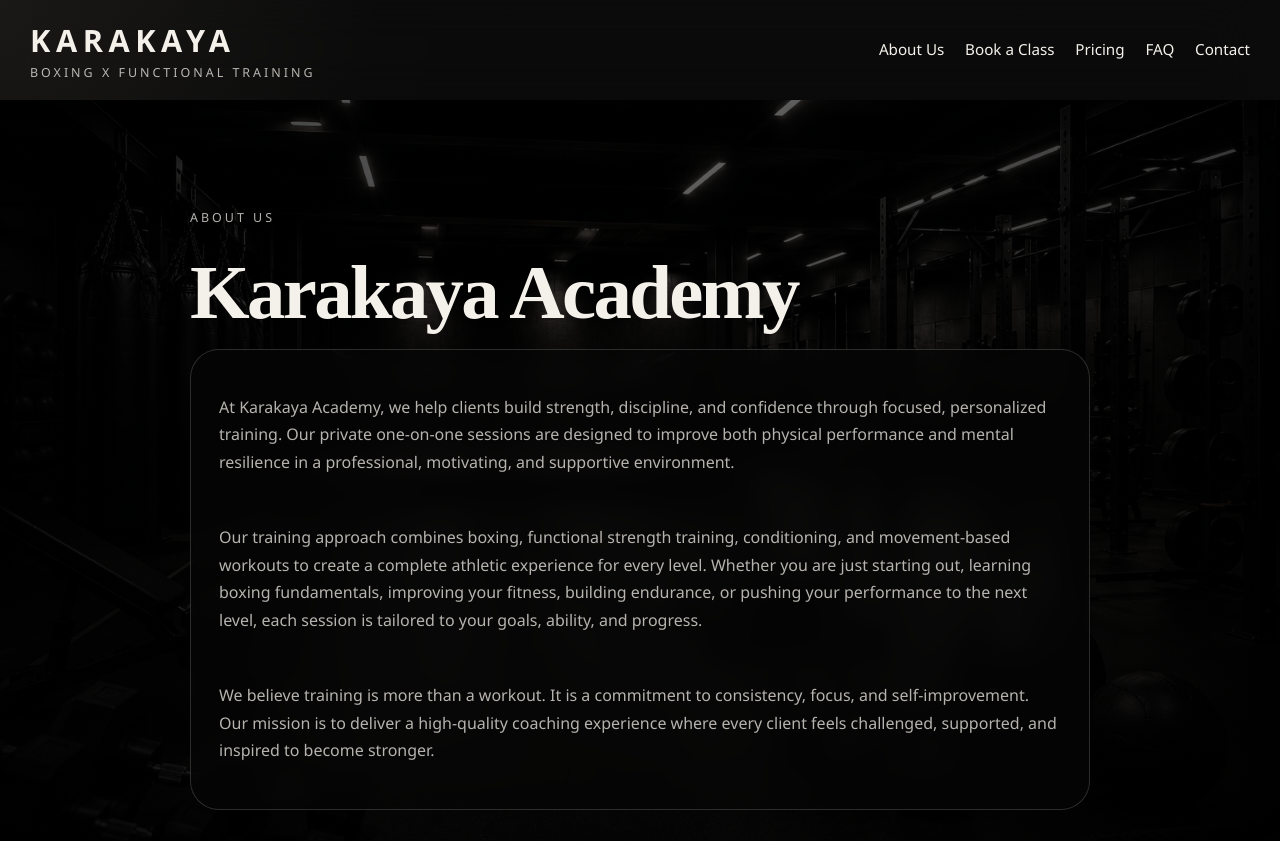
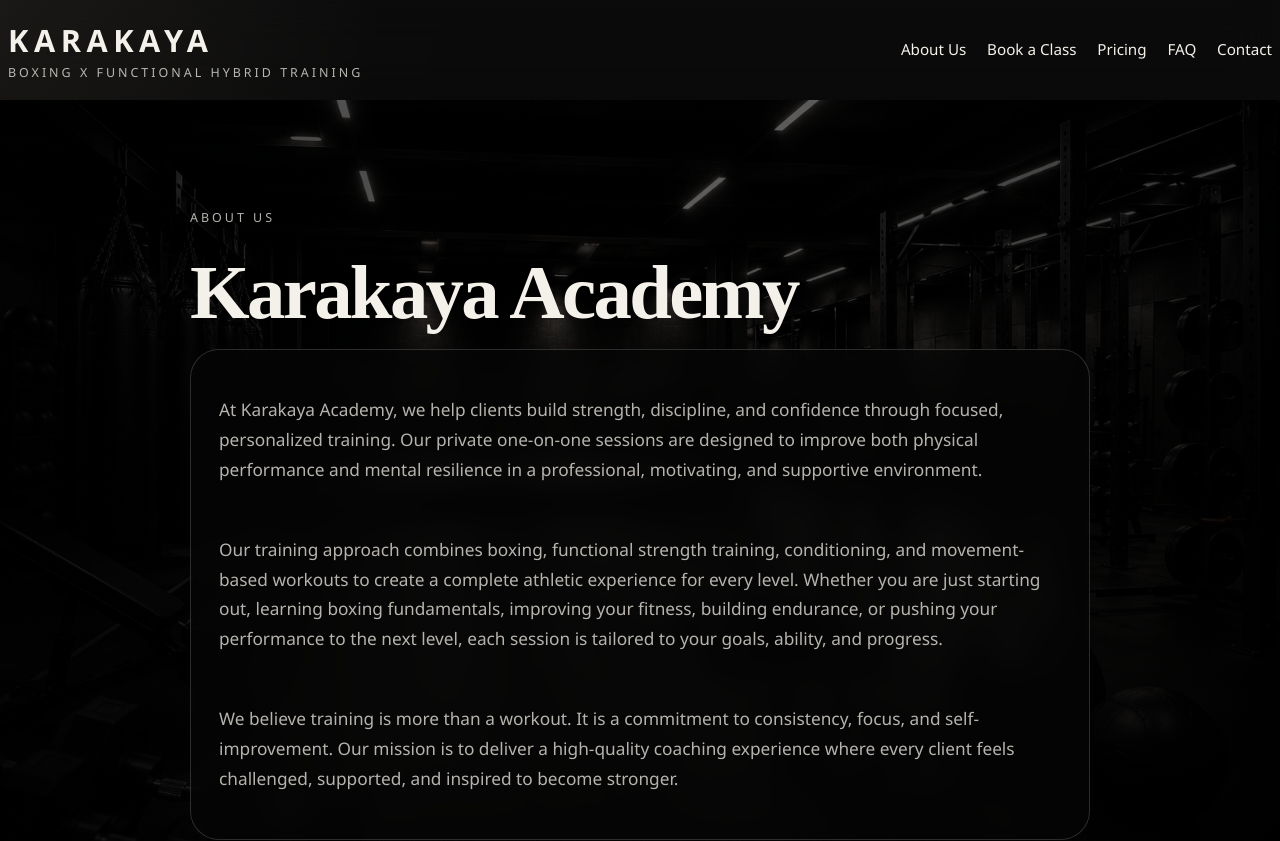
Before and after one commit to genyunus/karakayaacademy, a Next.js app: page /about in a window 1280 px wide. Shown: the top 841 px of the page. Built offline with nearby package versions, Linux system fonts and the light colour scheme.

Commit message:
feat(site): refine header, pricing, and section layout

```diff
--- a/app/globals.css
+++ b/app/globals.css
@@ -62,7 +62,7 @@ select {
   align-items: center;
   justify-content: space-between;
   gap: 1.5rem;
-  width: min(calc(100% - 2rem), var(--max-width));
+  width: min(calc(100% - 1rem), 1360px);
   margin: 0 auto;
   padding: 1.2rem 0;
   backdrop-filter: blur(22px);
@@ -329,6 +329,10 @@ main,
   max-width: 13ch;
 }
 
+.section-heading--difference h2 {
+  max-width: 18ch;
+}
+
 .section--difference {
   display: grid;
   gap: 1.35rem;
@@ -342,6 +346,14 @@ main,
 .photo-panel img {
   height: min(72vh, 820px);
   object-fit: cover;
+}
+
+.photo-panel--featured {
+  min-height: min(78vh, 880px);
+}
+
+.photo-panel--featured img {
+  height: 100%;
 }
 
 .difference-points {
@@ -580,6 +592,7 @@ main,
   border-radius: 1.8rem;
   background: rgba(8, 8, 8, 0.62);
   backdrop-filter: blur(12px);
+  font-size: 1.08rem;
 }
 
 .reveal {
--- a/components/site-header.js
+++ b/components/site-header.js
@@ -13,7 +13,7 @@ export default function SiteHeader() {
     <header className="site-header">
       <a className="brand-mark" href="/" aria-label="Karakaya home">
         <span className="brand-mark__name">Karakaya</span>
-        <span className="brand-mark__tag">Boxing x Functional Training</span>
+        <span className="brand-mark__tag">Boxing x Functional Hybrid Training</span>
       </a>
       <button
         className="menu-toggle"
```
Also changed, not shown: components/home-page.js (+12 -10 lines), lib/site-data.js, 1 other file (tests, documents, lock files or other folders).
